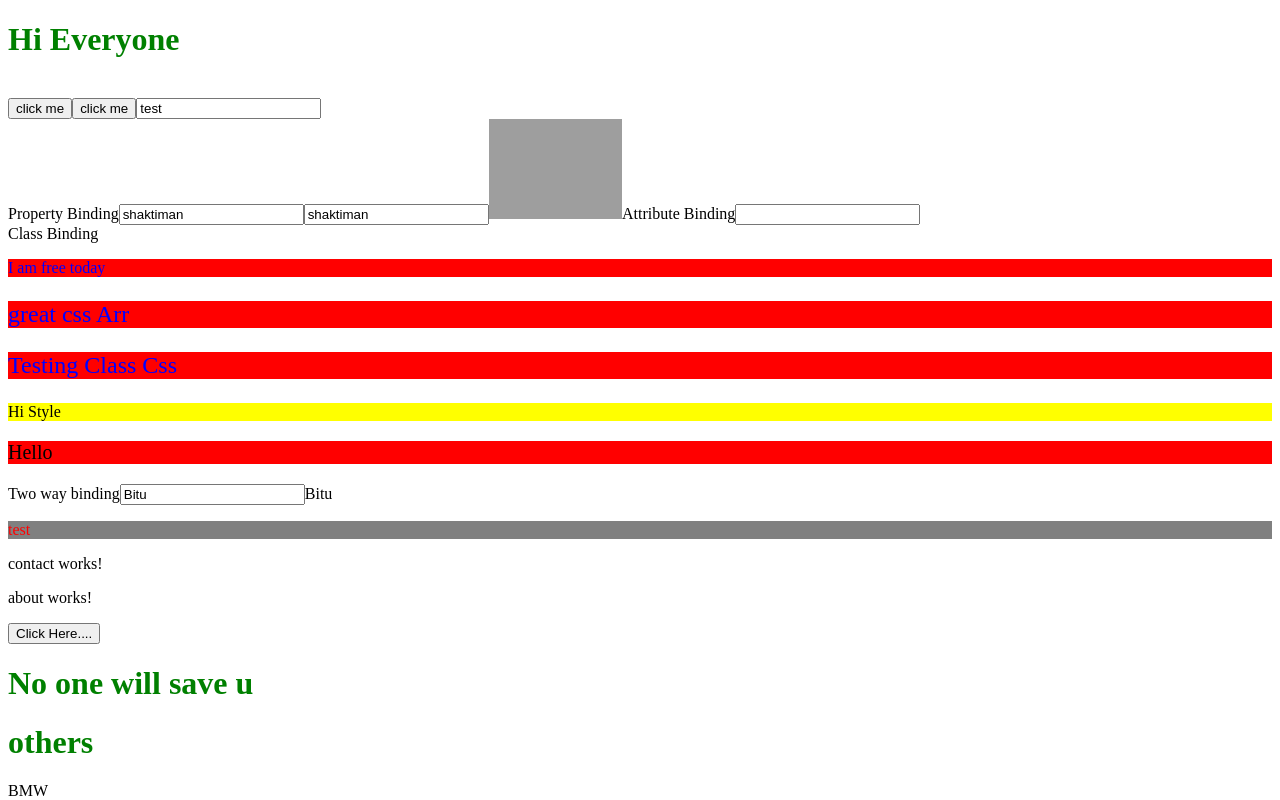
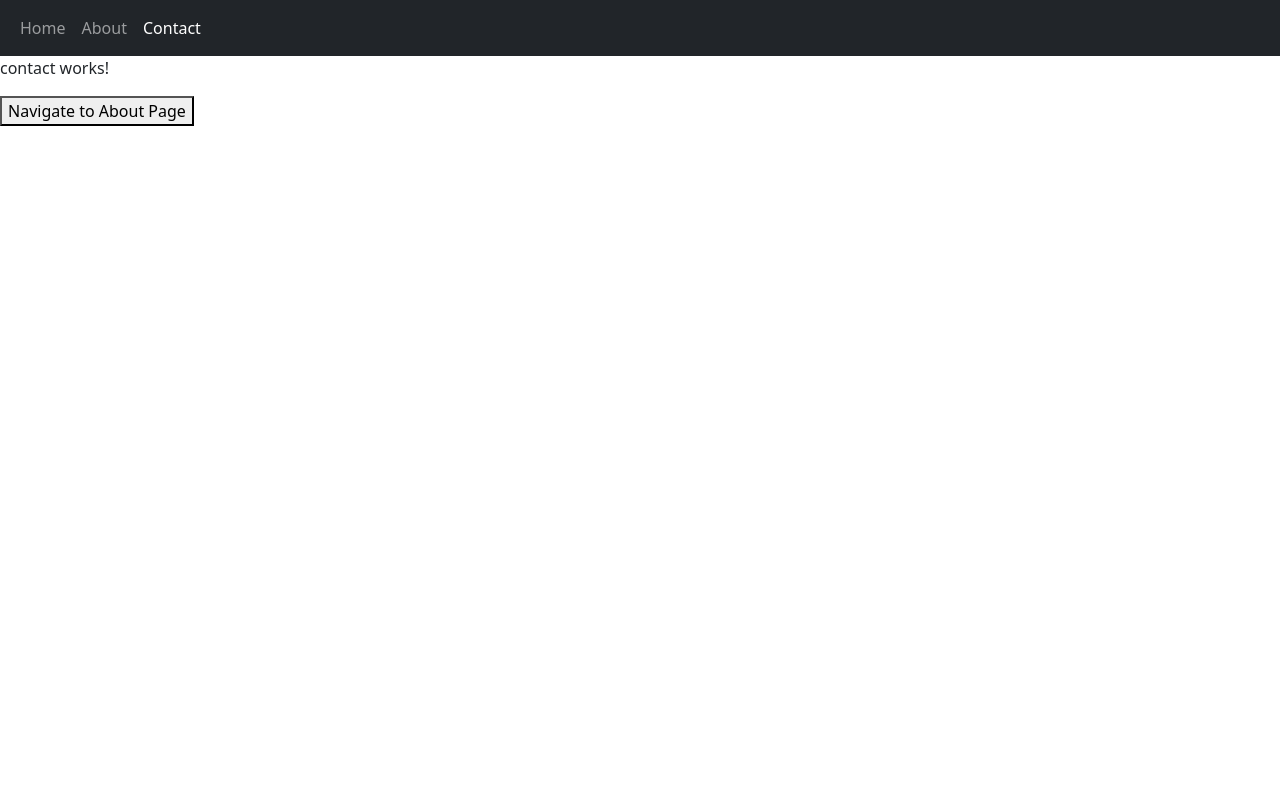
Before and after one commit to bitu-007/myFirstApp, an Angular app: page /contact in a window 1280 px wide. Before the commit this address led to /. Shown: the top 800 px of the page. Built offline with nearby package versions, Linux system fonts and the light colour scheme; grey boxes are pictures that could not be loaded.

Commit message:
Reading values from  url

```diff
--- a/src/app/about/about.html
+++ b/src/app/about/about.html
@@ -3,3 +3,8 @@
 {{parentdata}}
 
 <button (click)="ChildToParent()">Click Here....</button>
+
+<span>information from url</span>
+
+id:{{this.user.id}} <br>
+name:{{this.user.name}}
--- a/src/app/about/about.ts
+++ b/src/app/about/about.ts
@@ -1,4 +1,5 @@
-import { Component, EventEmitter, Input, Output } from '@angular/core';
+import { Component, EventEmitter, Input, OnInit, Output } from '@angular/core';
+import { ActivatedRoute, Params } from '@angular/router';
 
 @Component({
   selector: 'app-about',
@@ -6,11 +7,40 @@ import { Component, EventEmitter, Input, Output } from '@angular/core';
   templateUrl: './about.html',
   styleUrl: './about.css',
 })
-export class About {
+export class About implements OnInit {
   FirstName = 'Bitu Kumar';
 
   @Input() parentdata: string = '';
   @Output() childdata = new EventEmitter<string>();
+
+
+  user = {
+    id: "",
+    name:""
+  }
+
+  constructor(private router: ActivatedRoute)
+  {
+
+  }
+  ngOnInit(): void {
+    // this.user = {
+    //   id: this.router.snapshot.params['id'],
+    //   name:this.router.snapshot.params['name']
+    // }
+    this.router.params.subscribe((data: Params) => {
+      this.user = {
+        id: data['id'],
+        name:data['name']
+      }
+    })
+    // console.log(this.router.snapshot.queryParams);
+    // console.log(this.router.snapshot.fragment);
+
+    this.router.queryParams.subscribe((data) => { console.log(data) });
+    this.router.fragment.subscribe((data) => { console.log(data) });
+
+  }
 
   ChildToParent()
   {
--- a/src/app/app.routes.ts
+++ b/src/app/app.routes.ts
@@ -1,3 +1,10 @@
 import { Routes } from '@angular/router';
+import { App } from './app';
+import { About } from './about/about';
+import { Contact } from './contact/contact';
 
-export const routes: Routes = [];
+export const routes: Routes = [
+  { path: '', component: App },
+  { path: "about/:id/:name", component: About },
+  { path: 'contact', component: Contact },
+];
--- a/src/app/app.ts
+++ b/src/app/app.ts
@@ -2,7 +2,6 @@ import { Component, signal } from '@angular/core';
 import { RouterOutlet } from '@angular/router';
 import { Contact } from './contact/contact';
 import { About } from './about/about';
-import { first } from 'rxjs';
 import { FormsModule } from '@angular/forms';
 import { CommonModule } from '@angular/common';
 
@@ -16,7 +15,7 @@ interface IContact
 
 @Component({
   selector: 'app-root',
-  imports: [RouterOutlet, Contact,FormsModule,CommonModule,About],
+  imports: [RouterOutlet,Contact,FormsModule,CommonModule,About],
   templateUrl: './app.html',
   styleUrl: './app.css',
 })
--- a/src/app/contact/contact.html
+++ b/src/app/contact/contact.html
@@ -1 +1,2 @@
 <p>contact works!</p>
+<button (click)="GotoAbout()">Navigate to About Page</button>
--- a/src/app/contact/contact.ts
+++ b/src/app/contact/contact.ts
@@ -1,4 +1,5 @@
 import { Component } from '@angular/core';
+import { Router } from '@angular/router';
 
 @Component({
   selector: 'app-contact',
@@ -6,4 +7,14 @@ import { Component } from '@angular/core';
   templateUrl: './contact.html',
   styleUrl: './contact.css',
 })
-export class Contact {}
+export class Contact {
+  constructor(private router:Router)
+  {
+
+  }
+  GotoAbout()
+  {
+    // this.router.navigateByUrl('/about');
+    this.router.navigate(['/about',1,'Bitu']);
+  }
+}
--- /dev/null
+++ b/src/app/layout/layout.html
@@ -0,0 +1,17 @@
+<nav class="navbar navbar-expand-lg navbar-dark bg-dark">
+  <div class="container-fluid">
+<ul class="navbar-nav">
+  <li class="nav-item">
+    <a class="nav-link" routerLinkActive="active" [routerLinkActiveOptions]="{exact:true}" aria-current="page" routerLink="/">Home</a>
+  </li>
+  <li class="nav-item">
+    <a class="nav-link" routerLinkActive="active" [routerLink]="['/about',1,'Ela']" [queryParams]="{page:1,search:'shiva'}" fragment="loading..." [routerLinkActiveOptions]="{exact:true}">About</a>
+  </li>
+  <li class="nav-item">
+    <a class="nav-link" routerLinkActive="active" routerLink="/contact" [routerLinkActiveOptions]="{exact:true}">Contact</a>
+  </li>
+</ul>
+</div>
+</nav>
+
+<router-outlet></router-outlet>
--- /dev/null
+++ b/src/app/layout/layout.ts
@@ -0,0 +1,15 @@
+import { Component } from '@angular/core';
+import { RouterLink, RouterLinkActive, RouterOutlet } from '@angular/router';
+import { App } from '../app';
+import { About } from '../about/about';
+import { Contact } from '../contact/contact';
+
+@Component({
+  selector: 'app-layout',
+  imports: [RouterOutlet,RouterLink,RouterLinkActive,App,About,Contact],
+  templateUrl: './layout.html',
+  styleUrl: './layout.css'
+})
+export class Layout {
+
+}
--- a/src/index.html
+++ b/src/index.html
@@ -6,8 +6,20 @@
     <base href="/" />
     <meta name="viewport" content="width=device-width, initial-scale=1" />
     <link rel="icon" type="image/x-icon" href="favicon.ico" />
+    <link
+      href="https://cdn.jsdelivr.net/npm/bootstrap@5.0.2/dist/css/bootstrap.min.css"
+      rel="stylesheet"
+      integrity="sha384-EVSTQN3/azprG1Anm3QDgpJLIm9Nao0Yz1ztcQTwFspd3yD65VohhpuuCOmLASjC"
+      crossorigin="anonymous"
+    />
+    <script
+      src="https://cdn.jsdelivr.net/npm/bootstrap@5.0.2/dist/js/bootstrap.bundle.min.js"
+      integrity="sha384-MrcW6ZMFYlzcLA8Nl+NtUVF0sA7MsXsP1UyJoMp4YLEuNSfAP+JcXn/tWtIaxVXM"
+      crossorigin="anonymous"
+    ></script>
   </head>
   <body>
-    <app-root></app-root>
+    <!-- <app-root></app-root> -->
+    <app-layout></app-layout>
   </body>
 </html>
--- a/src/main.ts
+++ b/src/main.ts
@@ -3,5 +3,6 @@ import { appConfig } from './app/app.config';
 import { App } from './app/app';
 import { About } from './app/about/about';
 import { Contact } from './app/contact/contact';
+import { Layout } from './app/layout/layout';
 
-bootstrapApplication(App, appConfig).catch((err) => console.error(err));
+bootstrapApplication(Layout, appConfig).catch((err) => console.error(err));
```
Also changed, not shown: src/app/layout/layout.css (added), 1 other file (tests, documents, lock files or other folders).
